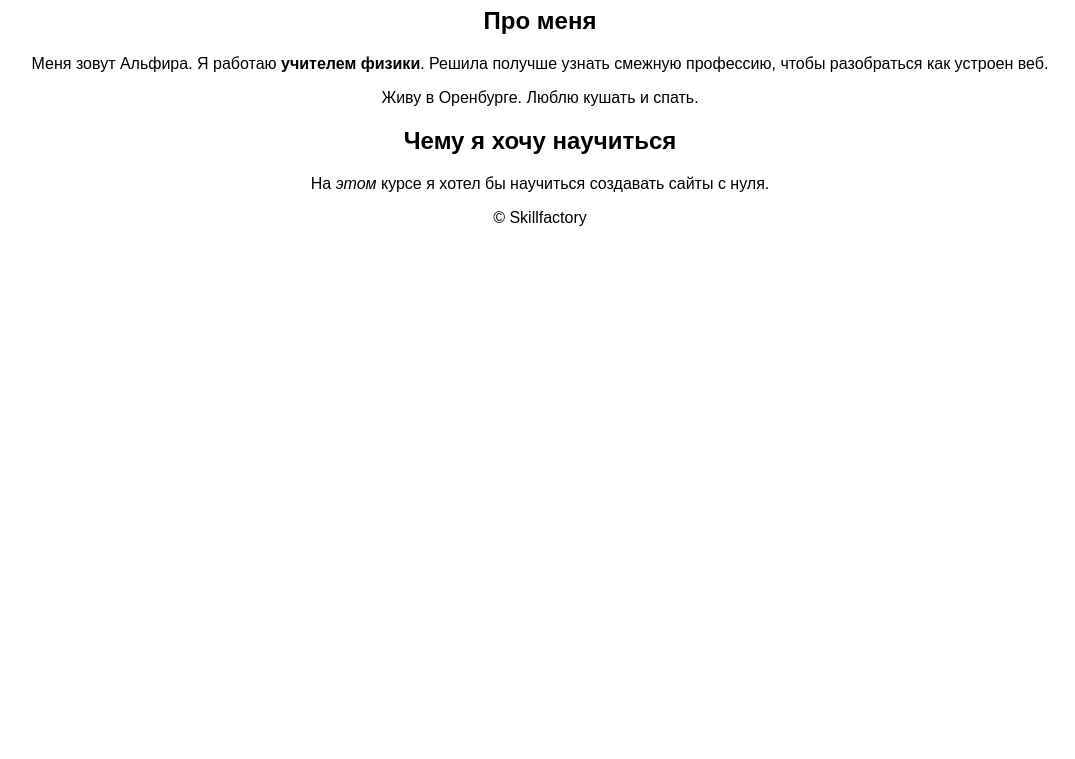
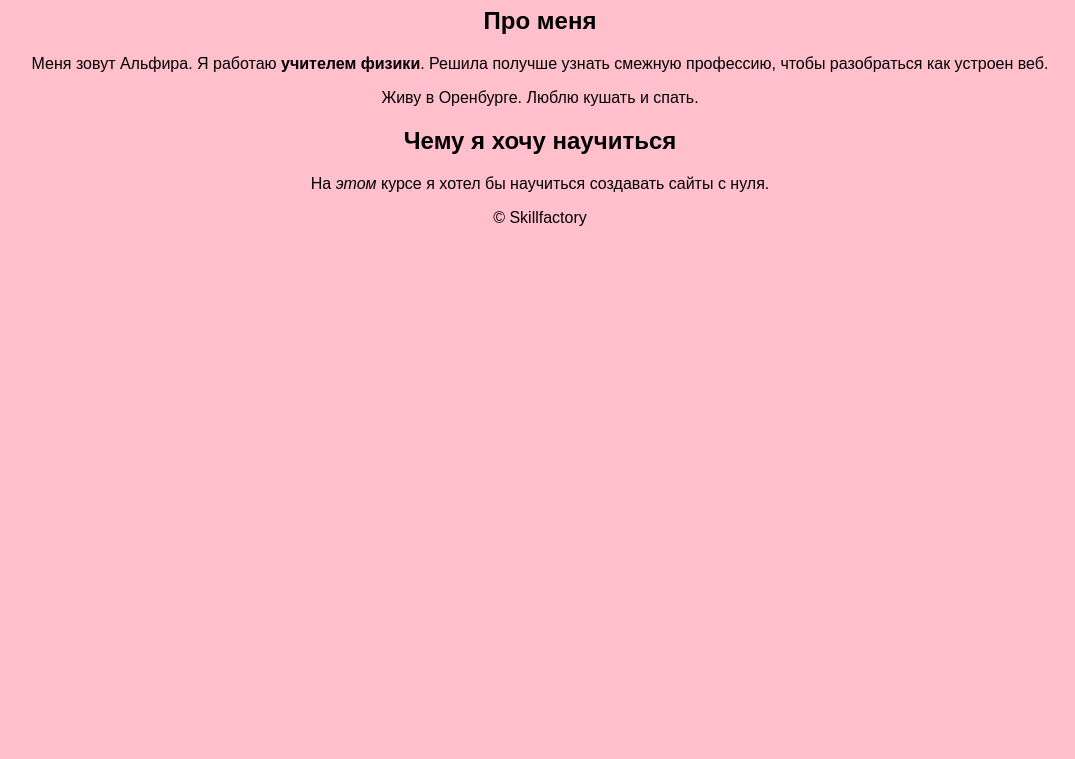
Before and after one commit to FankaPanik/newprogect, a plain HTML site: page index.html in a window 1280 px wide. Shown: the part 141-900 px from the top of the page, without its empty margins (100-1175 px from the left). Drawn offline with Linux system fonts and the light colour scheme.

Commit message:
исправили ошибку

```diff
--- a/style.css
+++ b/style.css
@@ -2,7 +2,7 @@ body{
     text-align: center;
     margin: 50px 20px;
     font-family: Tamoha, sans-serif;
-    background-image: pink;
+    background-color: pink;
     background-repeat: no-repeat;
     height: 100vh;
 }
```
